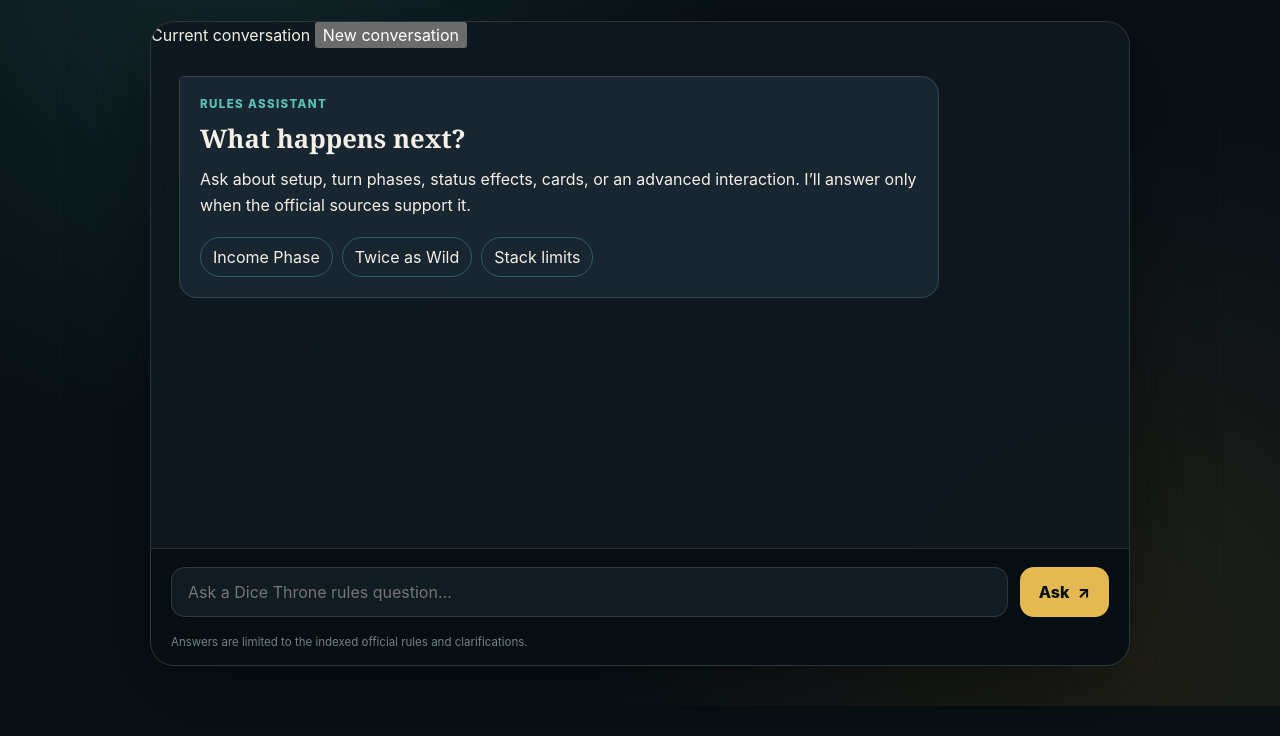
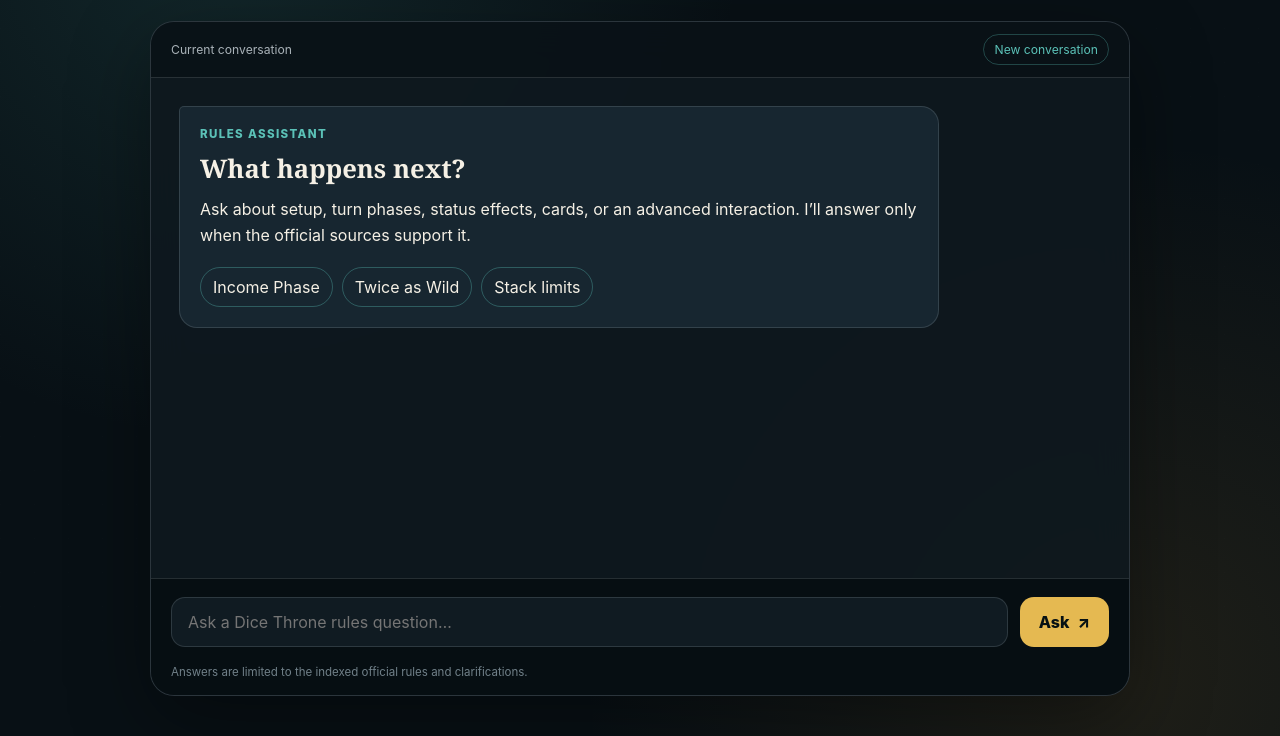
Before and after one commit to gerryglz/llm-lab, a website: page public/index.html in a window 1280 px wide. Shown: the part 142-878 px from the top of the page. Before the commit the page ends 848 px from the top, so only its background shows below. Drawn offline with Linux system fonts and the light colour scheme; no server answers.

```diff
--- a/public/styles.css
+++ b/public/styles.css
@@ -49,6 +49,9 @@ h1 { margin: 0; font-family: Georgia, "Times New Roman", serif; font-size: clamp
 .service-status.offline .status-dot { background: var(--danger); box-shadow: none; }
 
 .chat-panel { overflow: hidden; background: var(--panel); border: 1px solid var(--line); border-radius: 24px; box-shadow: var(--shadow); backdrop-filter: blur(18px); }
+.conversation-bar { display: flex; justify-content: space-between; align-items: center; padding: 12px 20px; color: var(--muted); background: rgba(5,11,15,.48); border-bottom: 1px solid var(--line); font-size: .76rem; }
+.conversation-bar button { padding: 7px 10px; color: var(--teal); background: transparent; border: 1px solid rgba(91,193,183,.3); border-radius: 999px; }
+.conversation-bar button:hover { background: rgba(91,193,183,.08); border-color: var(--teal); }
 .messages { min-height: 500px; max-height: 65vh; overflow-y: auto; padding: 28px; scroll-behavior: smooth; }
 .message { width: min(760px, 92%); margin-bottom: 20px; padding: 20px; border-radius: 18px; animation: arrive .28s ease-out; }
 .message p { margin: 0; line-height: 1.65; }
```
